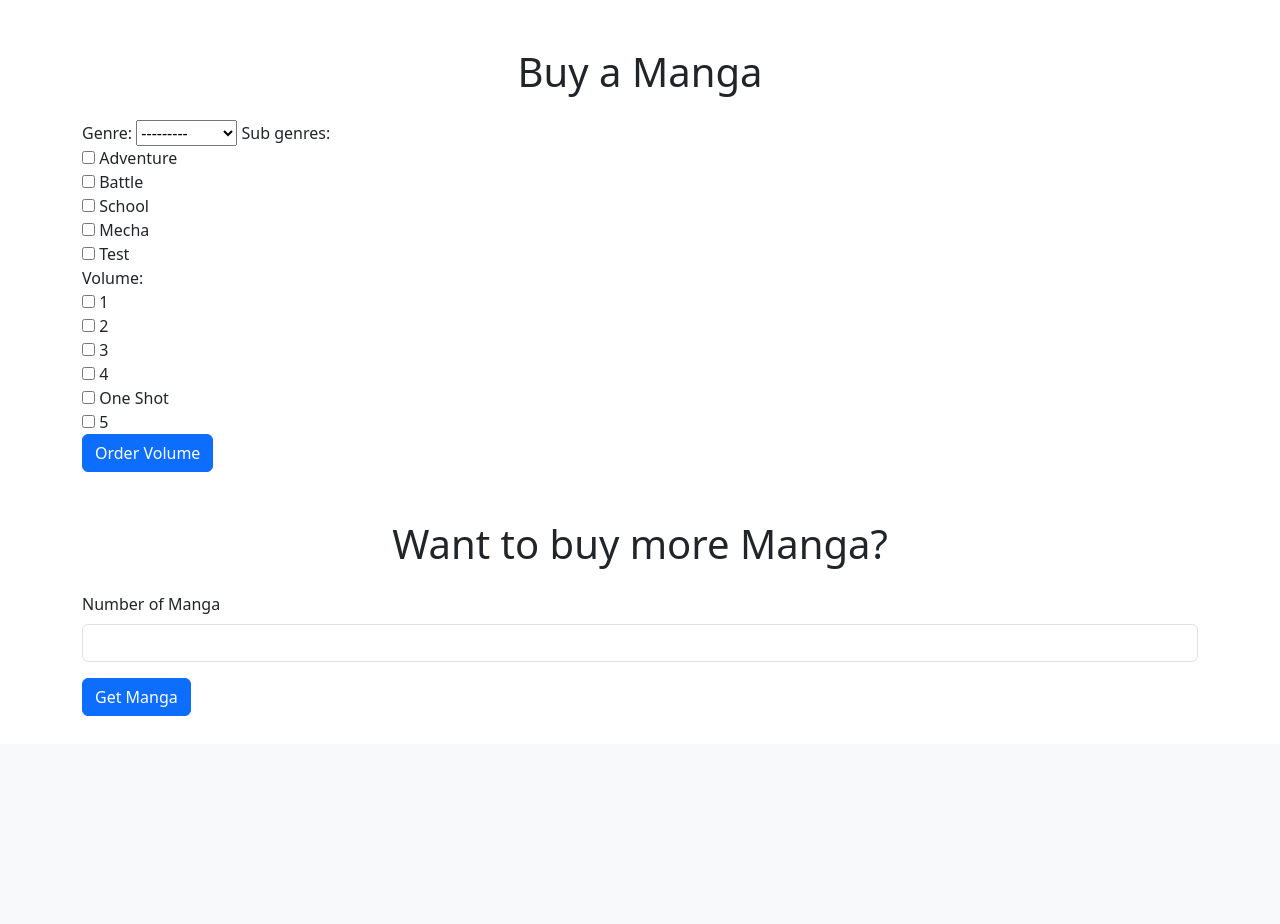
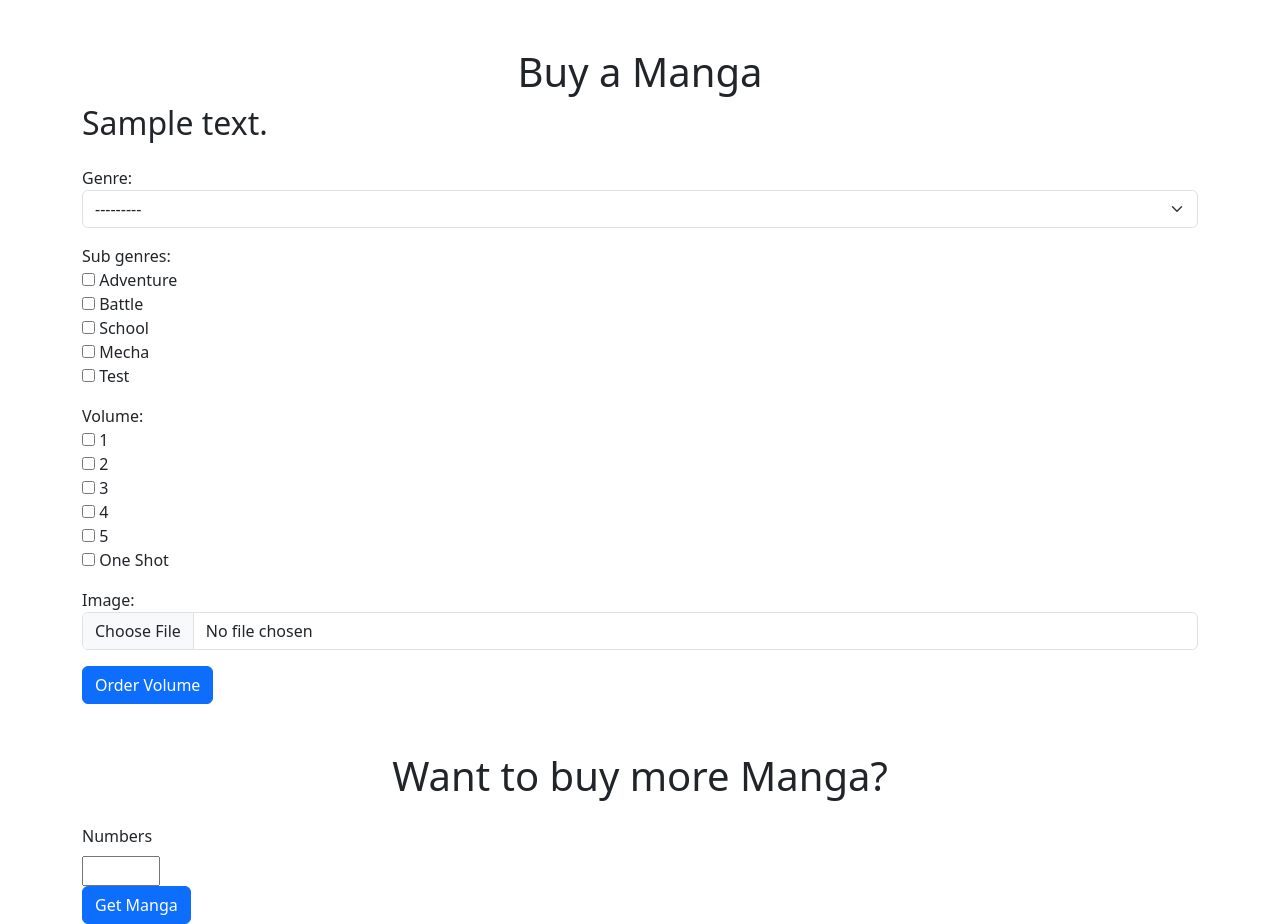
Before and after one commit to reypryma/formlearn, a Django app: template manga/templates/manga/order.html in a window 1280 px wide. Shown: the part 56-980 px from the top of the page. Before the commit the page ends 772 px from the top, so only its background shows below. Run offline with Django 4.2, Linux system fonts and the light colour scheme; data comes from the database, SQL or seed files in the repository; tables that the repository leaves empty hold one stand-in row (values such as "Sample post"); the template is opened without the code that fills it: values that come from a table or form of the project are taken from there, most other values are stand-ins (such as "Sample title", 1, 10 or a date in 2020); some libraries are stand-ins or nearby versions.

Commit message:
fix multipart not load

```diff
--- a/manga/form.py
+++ b/manga/form.py
@@ -4,9 +4,11 @@
 
 
 class MangaForm(forms.ModelForm):
-    volume = forms.ModelMultipleChoiceField(queryset=Volume.objects.all(), widget=forms.CheckboxSelectMultiple)
-    sub_genres = forms.ModelMultipleChoiceField(queryset=SubGenre.objects.all(), widget=forms.CheckboxSelectMultiple)
-    # image = forms.ImageField()
+    volume = forms.ModelMultipleChoiceField(
+        queryset=Volume.objects.all().order_by('title'), widget=forms.CheckboxSelectMultiple)
+    sub_genres = forms.ModelMultipleChoiceField(
+        queryset=SubGenre.objects.all().order_by('parent_genre'), widget=forms.CheckboxSelectMultiple)
+    image = forms.ImageField()
 
     class Meta:
         model = Manga
@@ -15,7 +17,7 @@
 
 
 class MultipleMangaForm(forms.Form):
-    numbers = forms.IntegerField(min_value=2, max_value=8)
+    numbers = forms.IntegerField(min_value=2, max_value=5)
 
 
 class VolumeForm(forms.ModelForm):
--- a/manga/templates/manga/order.html
+++ b/manga/templates/manga/order.html
@@ -4,21 +4,47 @@
 
 <div class="container mt-5">
     <h1 class="text-center">Buy a Manga</h1>
+    <h2>{{ note }}</h2>
+    {% if bought_manga_pk %}
+        <a href="{% url "edit_order" bought_manga_pk %}">Edit your order</a>
+    {% endif %}
+
     <form enctype="multipart/form-data" action="{% url 'order' %}" method="POST" class="mt-4">
         {% csrf_token %}
-        {{ manga_form }}
+        <div class="mb-3">
+            {{ manga_form.genre.label_tag }}
+            {{ manga_form.genre|add_class:"form-select" }}
+            {{ manga_form.genre.errors }}
+        </div>
+        <div class="mb-3">
+            {{ manga_form.sub_genres.label_tag }}
+            {{ manga_form.sub_genres }}
+            {{ manga_form.sub_genres.errors }}
+        </div>
+        <div class="mb-3">
+            {{ manga_form.volume.label_tag }}
+            {{ manga_form.volume }}
+            {{ manga_form.volume.errors }}
+        </div>
+        <div class="mb-3">
+            {{ manga_form.image.label_tag }}
+            {{ manga_form.image|add_class:"form-control" }}
+        </div>
         <button type="submit" class="btn btn-primary">Order Volume</button>
     </form>
 </div>
 
+
 <div class="container mt-5">
     <h1 class="text-center">Want to buy more Manga?</h1>
-    <form action="{% url 'mangas' %}" method="get" class="mt-4">
+    <form action="{% url 'mangas' %}" method="post" class="mt-4">
         {% csrf_token %}
-        <div class="mb-3">
-            <label for="{{ multiple_form.numbers.id_for_label }}" class="form-label">Number of Manga</label>
-            {{ multiple_form.numbers|add_class:"form-control" }}
-        </div>
+            <label for="{{ multiple_form.numbers.id_for_label }}" class="form-label">
+                {{ multiple_form.numbers.label }}
+            </label>
+            <div>
+                {{ multiple_form.numbers }}
+            </div>
         <button type="submit" class="btn btn-primary">Get Manga</button>
     </form>
 </div>
--- a/manga/views.py
+++ b/manga/views.py
@@ -13,8 +13,8 @@
 def order(request):
     multiple_form = MultipleMangaForm()
 
-    if request.path == 'POST':
-        filled_form = MangaForm(request.POST)
+    if request.method == 'POST':
+        filled_form = MangaForm(request.POST, request.FILES)
         bought_manga_pk = None
         if filled_form.is_valid():
             bought_manga = filled_form.save()
@@ -31,7 +31,7 @@
                        'bought_manga_pk': bought_manga_pk})
     else:
         form = MangaForm()
-        return render(request, 'manga/order.html', {'manga_form': form})
+        return render(request, 'manga/order.html', {'manga_form': form, 'multiple_form': multiple_form})
 
 
 def edit_order(request, pk):
```
